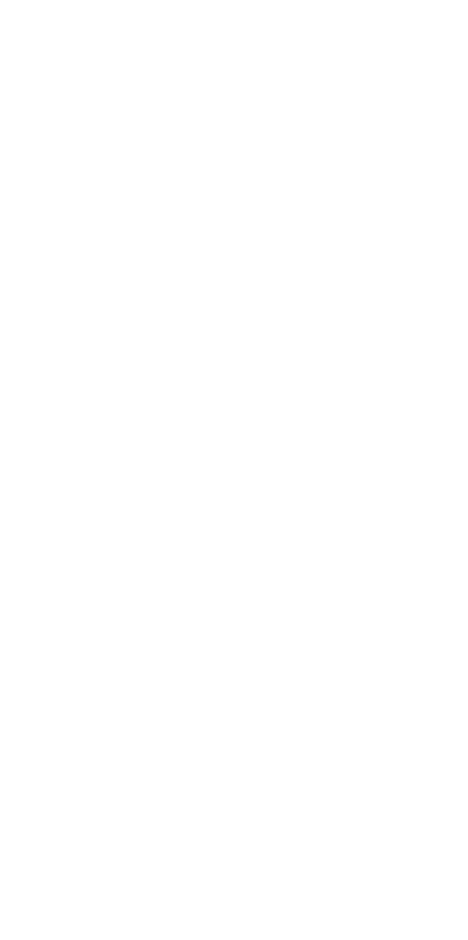
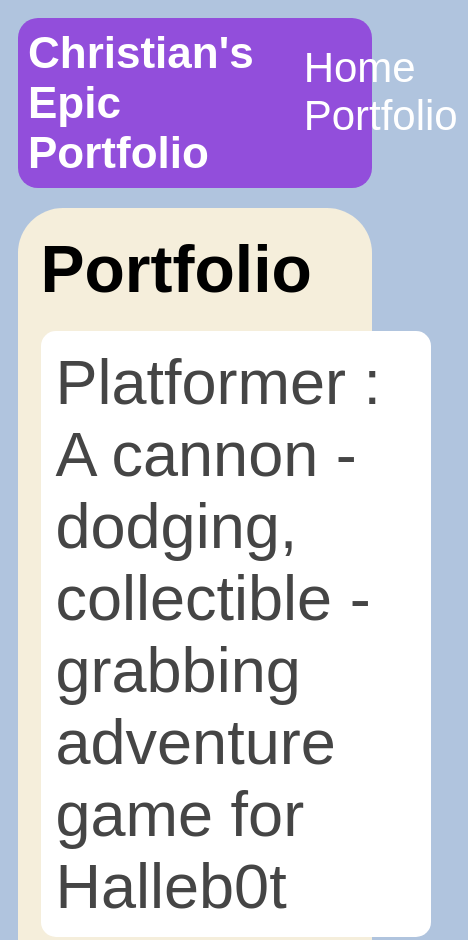
Before and after one commit to cfields05/cfields05.github.io, a plain HTML site: page portfolio.html in a window 390 px wide. Shown: the top 940 px of the page, 468 px wide, since content can reach past the window. Before the commit the page ends 844 px from the top, so only its background shows below. Drawn offline with Linux system fonts and the light colour scheme.

Commit message:
setup portfolio.html file

```diff
--- a/portfolio.html
+++ b/portfolio.html
@@ -0,0 +1,39 @@
+<!DOCTYPE HTML>
+<html>
+    <head>
+        <title>
+            Christian's Amazing Website
+        </title>
+
+        <link rel="stylesheet" href="style.css">
+    </head>
+
+    <body>
+        <div id="all-contents">
+            <nav>
+                <h1>Christian's Epic Portfolio</h1>
+
+                <ul id="nav-ul">
+                    <li class="nav-li">
+                        <a class="nav-a" href="index.html">Home</a>
+                    </li>
+                    <li class="nav-li">
+                        <a class="nav-a" href="portfolio.html">Portfolio</a>
+                    </li>
+                </ul>
+            </nav>
+
+            <main>
+                <div class="content">
+                    <h1>Portfolio</h1>
+
+                    <ul id="portfolio">
+                        <li><a href="projects/platformer/">Platformer : A cannon - dodging, collectible - grabbing adventure game for Halleb0t</a></li>
+                        <li><a href="projects/bouncing-box/">Bouncing Box : A project that gives you a taste of game development on the web </a></li>
+                        <li><a href="projects/circularity/">Circularity : A motion poem using random number generation and velocity applied to circle shapes...</a></li>
+                    </ul>
+                </div>
+            </main>
+        </div>
+    </body>
+</html>
--- a/style.css
+++ b/style.css
@@ -4,20 +4,22 @@ body {
     padding: 10px;
     font-family: arial;
 }
+
 #all-contents {
-  max-width: 800px;
+    max-width: 800px;
     margin: auto;
 }
 
 /* navigation menu */
 nav {
     background: rgb(146, 78, 219);
-   margin: 0 auto;
-   margin-bottom: 20px;
+    margin: 0 auto;
+    margin-bottom: 20px;
     display: flex;
     padding: 10px;
     border-radius: 20px;
 }
+
 h1 {
     display: flex;
     align-items: center;
@@ -25,13 +27,16 @@ h1 {
     flex: 1;
     margin: 0;
 }
+
 #nav-ul {
     list-style-image: none;
 }
+
 .nav-li {
     display: inline-block;
     padding: 0 10px;
 }
+
 a {
     text-decoration: none;
     color: #fff;
@@ -43,15 +48,18 @@ main {
     display: flex;
     border-radius: 30px;
 }
+
 .sidebar {
     margin-right: 25px;
     padding: 10px;
 }
+
 .sidebar-img {
     width: 200px;
     border: 5px steelblue ridge;
     border-radius: 30px;
 }
+
 .content {
     flex: 1;
     padding: 15px;
@@ -63,6 +71,83 @@ main {
     padding: 8px;
     border-radius: 0px 0px 30px;
 }
-h2, h3 {
+
+h2,
+h3 {
     margin: 0px;
 }
+
+.content h1 {
+    color: black;
+}
+
+#portfolio {
+    list-style-type: none;
+    padding-left: 0;
+}
+
+#portfolio li {
+    background: #fff;
+    padding: 10px;
+    border-radius: 10px;
+    margin-bottom: 10px;
+}
+
+#portfolio li:hover {
+    background: #eee;
+}
+
+#portfolio a {
+    text-decoration: none;
+    color: #454545;
+}
+
+/* responsive web design */
+@media screen and (min-width: 120px) and (max-width: 1080px) {
+    main {
+        height: 100ch;
+        zoom: 1.5;
+        display: grid;
+    }
+
+    h1 {
+        font-size: 44px;
+    }
+
+    h2 {
+        font-size: 42px;
+    }
+
+    h3 {
+        font-size: 36px;
+    }
+
+    #all-contents {
+        height: 100ch;
+        margin: none;
+    }
+
+    a {
+        font-size: 42px;
+    }
+
+    .sidebar {
+        margin-right: 0px;
+        justify-content: center;
+        align-items: center;
+    }
+
+    .sidebar-img {
+        width: 100%;
+    }
+
+    p,
+    li {
+        font-size: 24px;
+    }
+
+    .content {
+        align-content: center;
+        justify-content: center;
+    }
+}
```
